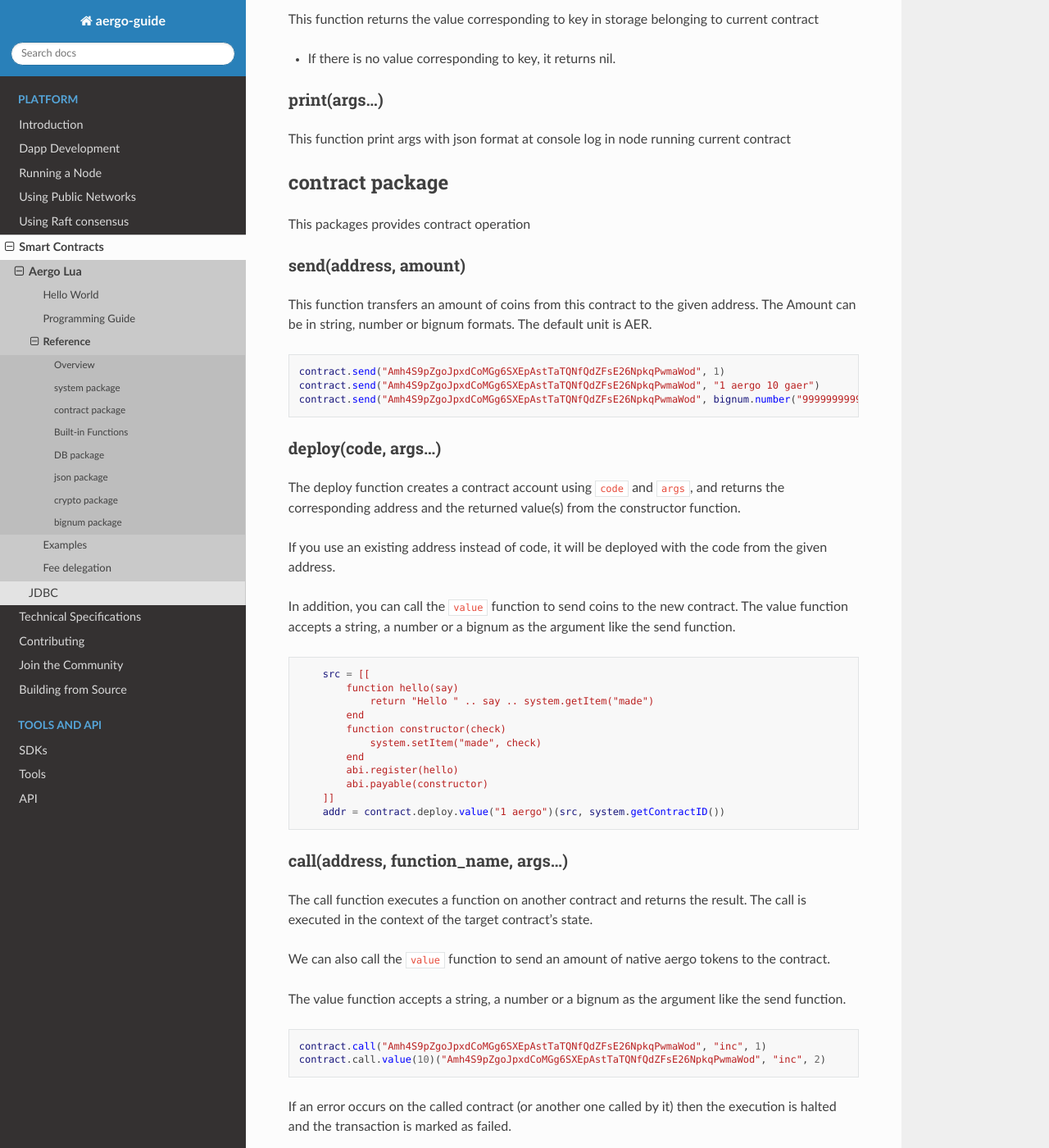
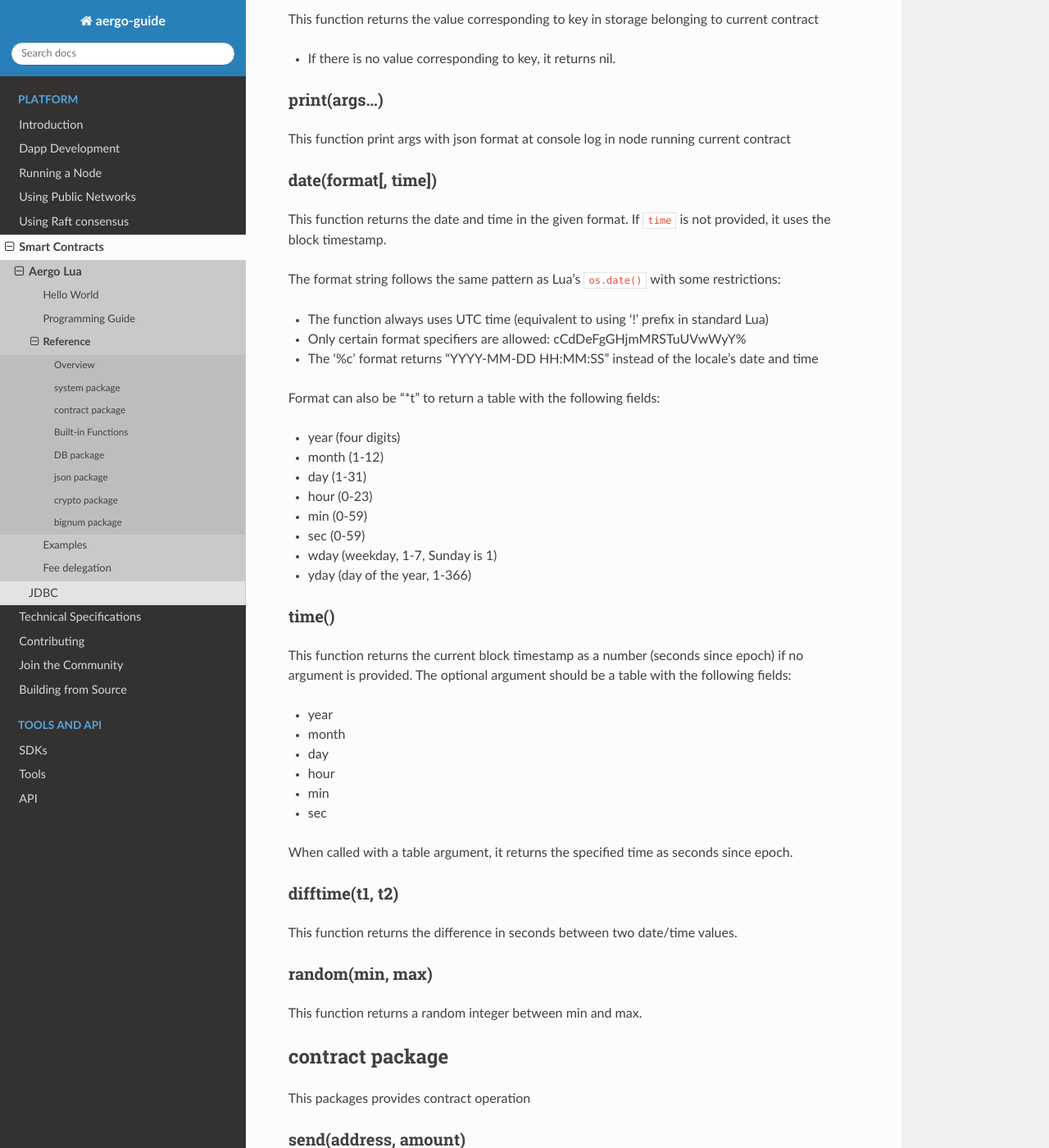
Before and after one commit to aergoio/guide, a Sphinx documentation site: the page built from source/smart-contracts/lua/reference.md, in a window 1280 px wide and 1400 px high, scrolled down 2229 px. Shown: the whole window at 82% size. Built offline with Sphinx 7.4.7 and the Read the Docs theme 3.1.0, drawn with Linux system fonts in a browser that asks for light colours; some of the changed text lies outside the part shown.

Commit message:
add missing functions

````diff
--- a/source/smart-contracts/lua/reference.md
+++ b/source/smart-contracts/lua/reference.md
@@ -67,6 +67,42 @@ This function returns the value corresponding to key in storage belonging to cur
 * If there is no value corresponding to key, it returns nil.
 ### print(args...)
 This function print args with json format at console log in node running current contract
+
+### date(format[, time])
+This function returns the date and time in the given format. If `time` is not provided, it uses the block timestamp.
+
+The format string follows the same pattern as Lua's `os.date()` with some restrictions:
+* The function always uses UTC time (equivalent to using '!' prefix in standard Lua)
+* Only certain format specifiers are allowed: cCdDeFgGHjmMRSTuUVwWyY%
+* The '%c' format returns "YYYY-MM-DD HH:MM:SS" instead of the locale's date and time
+
+Format can also be "*t" to return a table with the following fields:
+* year (four digits)
+* month (1-12)
+* day (1-31)
+* hour (0-23)
+* min (0-59)
+* sec (0-59)
+* wday (weekday, 1-7, Sunday is 1)
+* yday (day of the year, 1-366)
+
+### time()
+This function returns the current block timestamp as a number (seconds since epoch) if no argument is provided.
+The optional argument should be a table with the following fields:
+* year
+* month
+* day
+* hour
+* min
+* sec
+
+When called with a table argument, it returns the specified time as seconds since epoch.
+
+### difftime(t1, t2)
+This function returns the difference in seconds between two date/time values.
+
+### random(min, max)
+This function returns a random integer between min and max.
 
 
 ## contract package
@@ -245,6 +281,9 @@ This function performs SELECT statements and returns a result set object
 ### prepare(sql)
 This function creates a prepared statement and returns a statement object
 
+### last_insert_rowid()
+This function returns the rowid of the most recent successful INSERT operation on the database.
+
 ```lua
 -- create customer table
 function createTable()
@@ -257,9 +296,10 @@ function createTable()
     )]])
 end
 
-function insert(id, passwd, name, birth, mobile)
-  db.exec("insert into customer values (?, ?, ?, ?, ?)",
-      id, passwd, name, birth, mobile)
+function insert(login, passwd, birth, mobile)
+  db.exec("insert into customer values (?, ?, ?, ?)",
+      login, passwd, birth, mobile)
+  return db.last_insert_rowid()
 end
 ```
 
@@ -312,7 +352,7 @@ Allow only SQL datatypes corresponding to Lua strings and numbers (int, float).
 * date, datetime
 
 #### SQL statement
-The allowed SQL statements are listed below. However, DDL and DML are only allowed in smart contract transactions.
+The allowed SQL statements are listed below. Write operations (DDL, DML) are only possible in transactions. Pure read operations (SELECT) are allowed in both transactions and queries.
 * DDL
     * TABLE: ALTER, CREATE, DROP
     * VIEW: CREATE, DROP
@@ -380,8 +420,11 @@ This function converts a string in JSON format to the corresponding Lua structur
 ### sha256(arg)
 This function computes the SHA-256 hash of the argument.
 
+### keccak256(arg)
+This function computes the Keccak-256 hash of the argument.
+
 ### ecverify(message, signature, address)
-This function verifies the address associated with the public key from elliptic curve signature.
+This function verifies a digital signature against a message hash and an address. It returns `true` if the signature was created by the private key associated with the given address, and `false` otherwise.
 ```lua
 function validate_sig(data, signature, address)
     msg = crypto.sha256(data)
````
